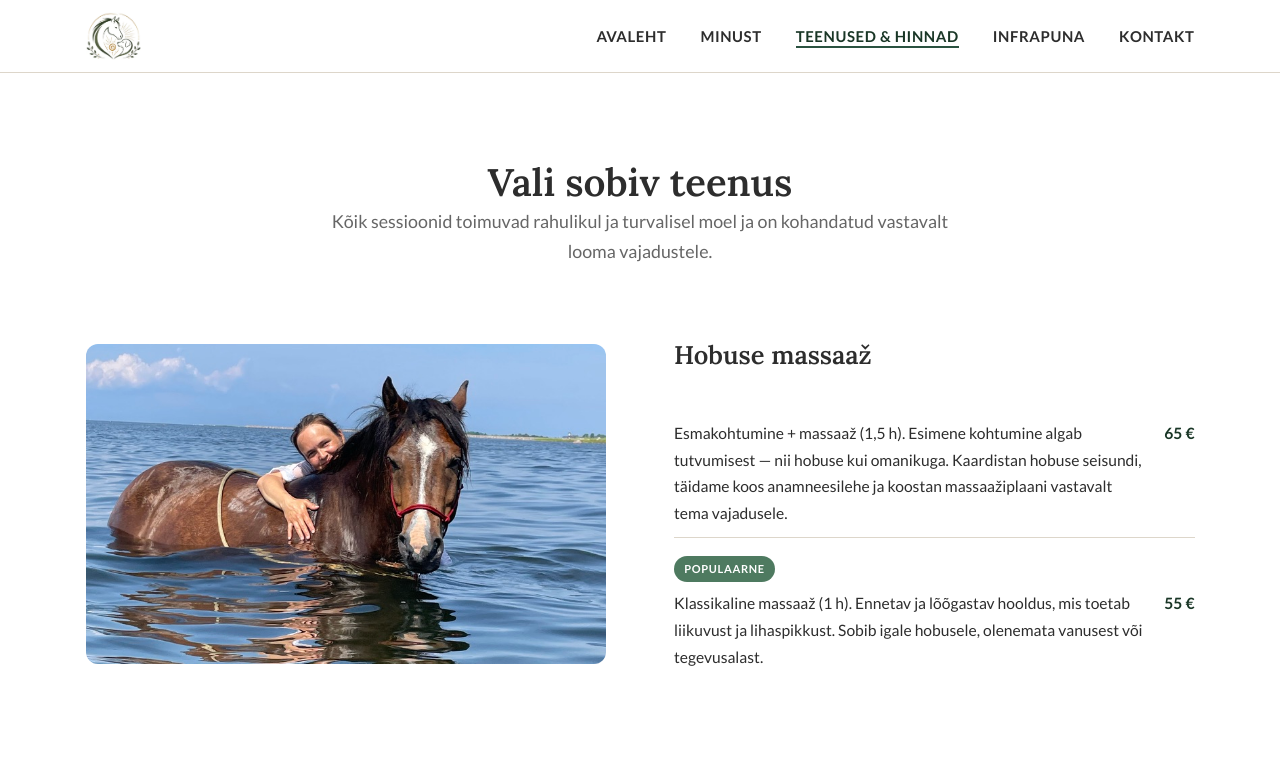
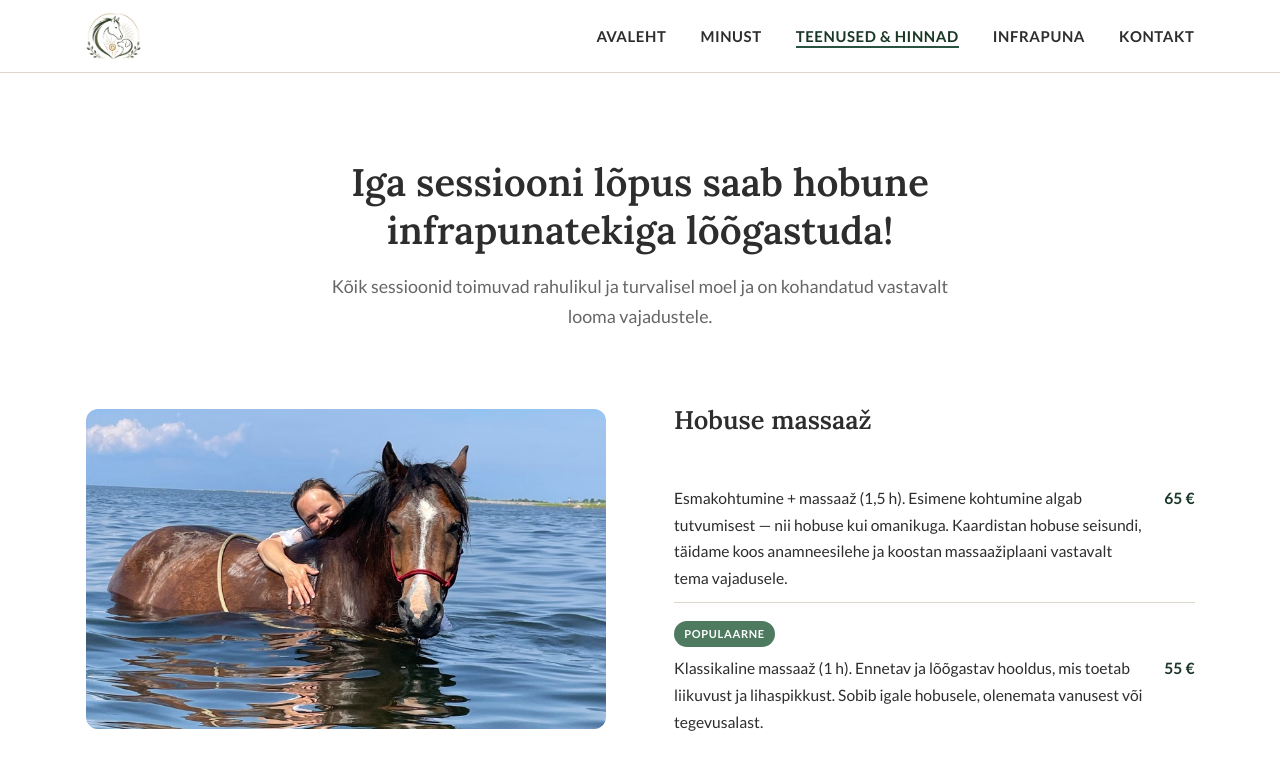
Before and after one commit to anneskomagi-coder/rahuloom, a React (Vite) app: page /teenused in a window 1280 px wide. Shown: the top 764 px of the page. Built offline with nearby package versions, Linux system fonts and the light colour scheme.

Commit message:
hinnad title

```diff
--- a/src/content/teenused.json
+++ b/src/content/teenused.json
@@ -2,8 +2,9 @@
   "page_label": "Mida pakun",
   "page_h1": "Teenused & Hinnad",
   "services_label": "Teenused",
-  "services_h2": "Vali sobiv teenus",
+  "services_h2": "Iga sessiooni lõpus saab hobune infrapunatekiga lõõgastuda!",
   "services_text": "Kõik sessioonid toimuvad rahulikul ja turvalisel moel ja on kohandatud vastavalt looma vajadustele.",
+  "services_highlight": "Iga sessiooni lõpus saab hobune infrapunateki sees lõõgastuda",
   "cta_h2": "Pole kindel, mis sobib?",
   "cta_text": "Kirjuta mulle – leiame koos parima lahenduse.",
   "cta_btn": "Broneeri aeg"
--- a/src/pages/Teenused/Teenused.module.css
+++ b/src/pages/Teenused/Teenused.module.css
@@ -15,6 +15,7 @@
   margin: 0 auto 3.5rem;
 }
 .sectionHeader p { font-size: 1.05rem; }
+.sectionHeader h2 { margin-bottom: 1rem; }
 
 .serviceBlocks {
   display: flex;
```
